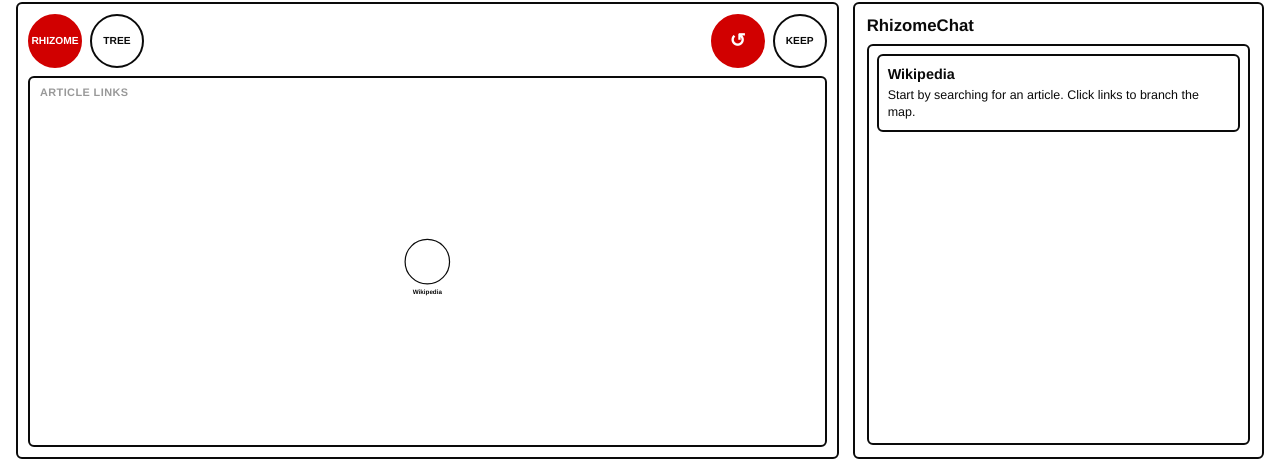
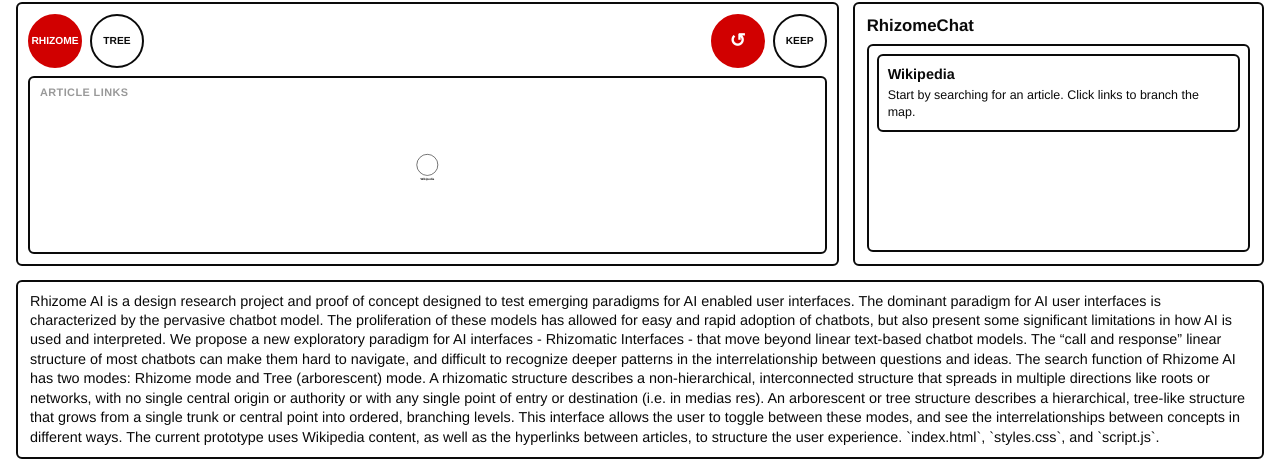
Before and after one commit to gonsherdesign/rhizomeAI, a website: page index.html in a window 1280 px wide. Shown: the part 325-800 px from the top of the page. Drawn offline with Linux system fonts and the light colour scheme.

Commit message:
Add files via upload

```diff
--- a/index.html
+++ b/index.html
@@ -44,6 +44,15 @@
           <div id="chat-log" aria-live="polite"></div>
         </aside>
       </section>
+
+      <section class="update-box panel">
+        <p>Rhizome AI is a design research project and  proof of concept designed to test emerging paradigms for AI enabled user interfaces.  The dominant paradigm for AI user interfaces is characterized by the pervasive chatbot model. The proliferation of these models has allowed for easy and rapid adoption of chatbots, but also present some significant limitations in how AI is used and interpreted. We propose a new exploratory paradigm for AI interfaces - Rhizomatic Interfaces - that move beyond linear text-based chatbot models. The “call and response” linear structure of most chatbots can make them hard to navigate, and difficult to recognize deeper patterns in the interrelationship between questions and ideas.
+
+The search function of Rhizome AI has two modes: Rhizome mode and Tree (arborescent) mode. A rhizomatic structure describes a non-hierarchical, interconnected structure that spreads in multiple directions like roots or networks, with no single central origin or authority or with any single point of entry or destination (i.e. in medias res). An arborescent or tree structure describes a hierarchical, tree-like structure that grows from a single trunk or central point into ordered, branching levels. This interface allows the user to toggle between these modes, and see the interrelationships between concepts in different ways.
+
+The current prototype uses Wikipedia content, as well as the hyperlinks between articles, to structure the user experience.
+ `index.html`, `styles.css`, and `script.js`.</p>
+      </section>
     </main>
 
     <script src="script.js"></script>
--- a/styles.css
+++ b/styles.css
@@ -28,7 +28,7 @@ body {
   height: calc(100vh - 32px);
   min-height: 720px;
   display: grid;
-  grid-template-rows: 1fr 2fr;
+  grid-template-rows: auto 1fr auto;
   gap: 14px;
 }
 
@@ -267,6 +267,16 @@ button {
   font-weight: 900;
 }
 
+.update-box {
+  padding: 10px 12px;
+}
+
+.update-box p {
+  margin: 0;
+  font-size: 0.9rem;
+  line-height: 1.35;
+}
+
 #chat-log {
   border: var(--border) solid var(--black);
   border-radius: var(--radius);
```
